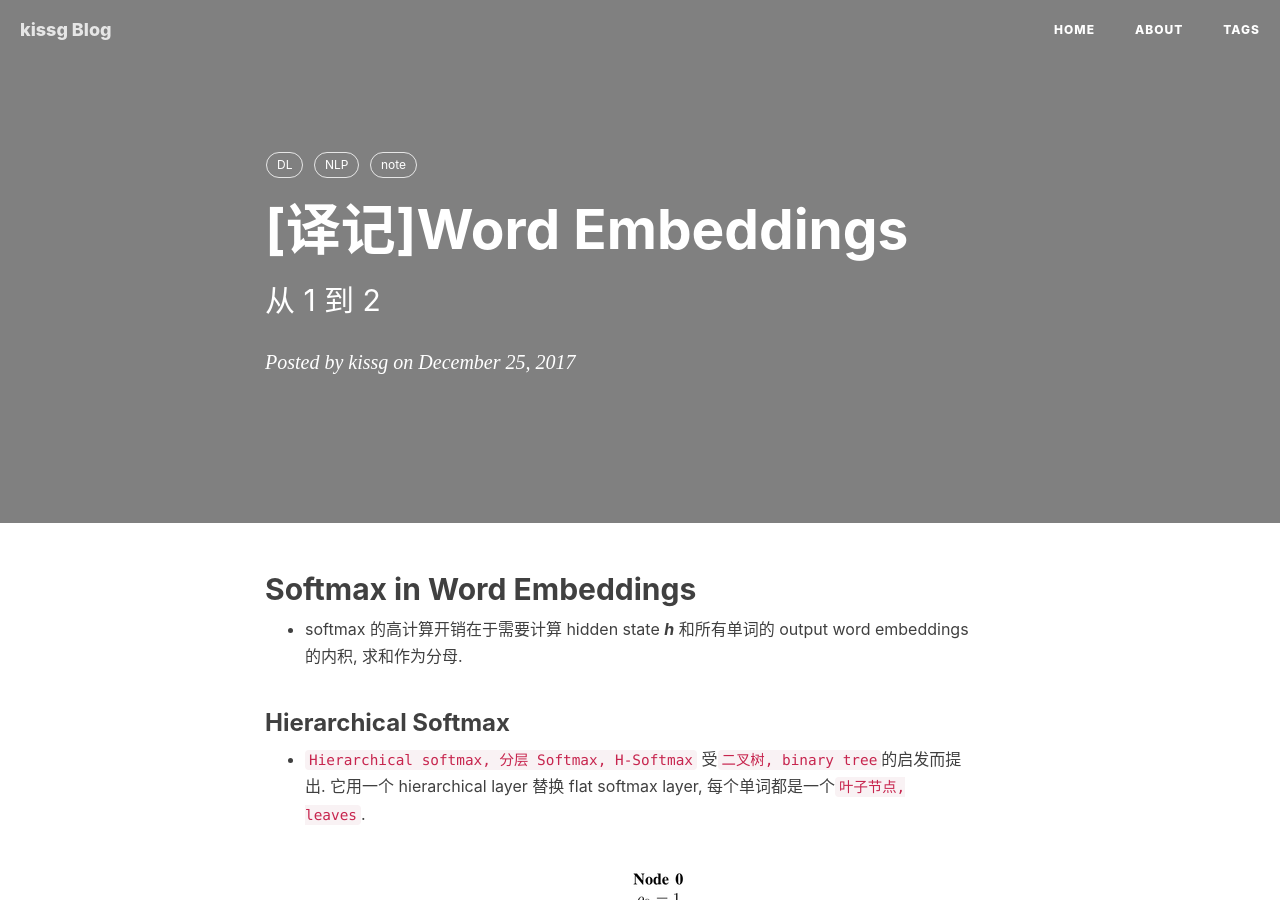
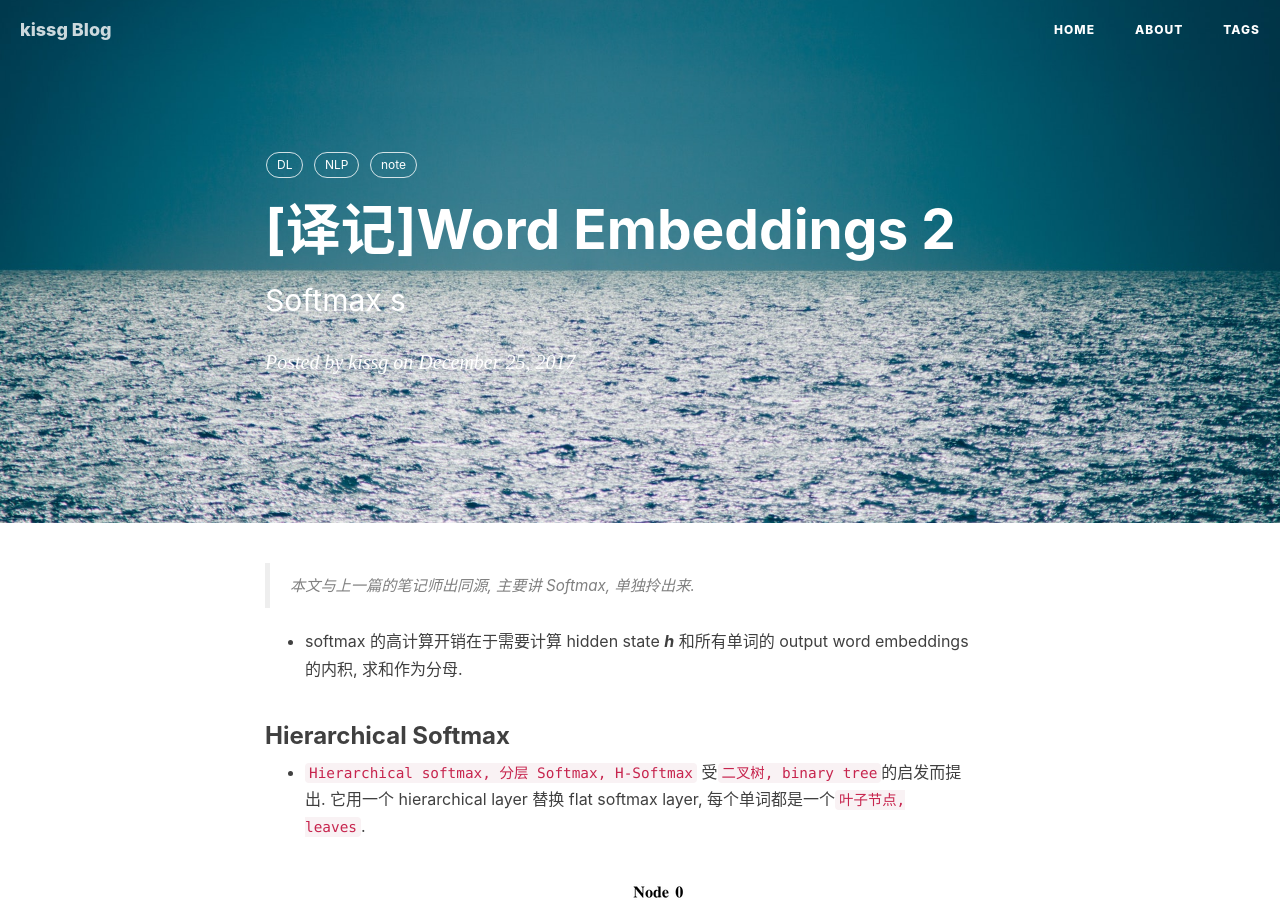
Before and after one commit to iamkissg/iamkissg.github.io, a Jekyll site: the page built from _posts/2017-12-25-word_embeddings_1to2.md, in a window 1280 px wide and 900 px high. Built offline with Jekyll 4.4.1, drawn with Linux system fonts in a browser that asks for light colours; nearby versions of some CDN libraries; a script that is not in the unit is left out; comment, search, counter and statistics services are not loaded.

Commit message:
2017 12 25 word embeddings 0to1

```diff
--- a/_posts/2017-12-25-word_embeddings_1to2.md
+++ b/_posts/2017-12-25-word_embeddings_1to2.md
@@ -1,7 +1,7 @@
 ---
 layout:	    post
-title:      "[译记]Word Embeddings"
-subtitle:   "从 1 到 2"
+title:      "[译记]Word Embeddings 2"
+subtitle:   "Softmax s"
 date:       2017-12-25
 author:     "kissg"
 header-img: "img/2017-12-25-word_embeddings_0to1/cover2.jpg"
@@ -13,7 +13,7 @@ tags:
     - note
 ---
 
-## Softmax in Word Embeddings
+> 本文与上一篇的笔记师出同源, 主要讲 Softmax, 单独拎出来.
 
 * softmax 的高计算开销在于需要计算 hidden state ***h*** 和所有单词的 output word embeddings 的内积, 求和作为分母.
 
```
Also changed, not shown: img/2017-12-25-word_embeddings_0to1/cover.jpg (added), img/2017-12-25-word_embeddings_0to1/cover2.jpg (added).
